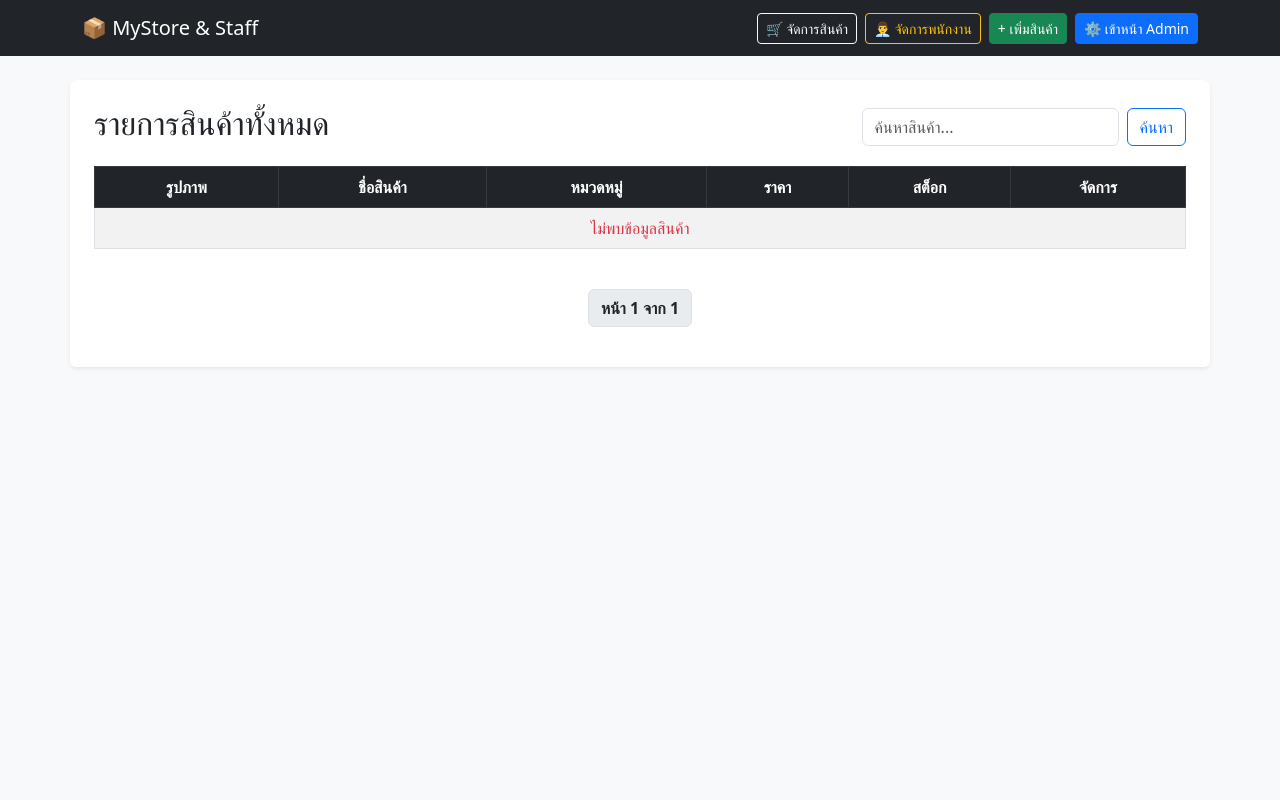
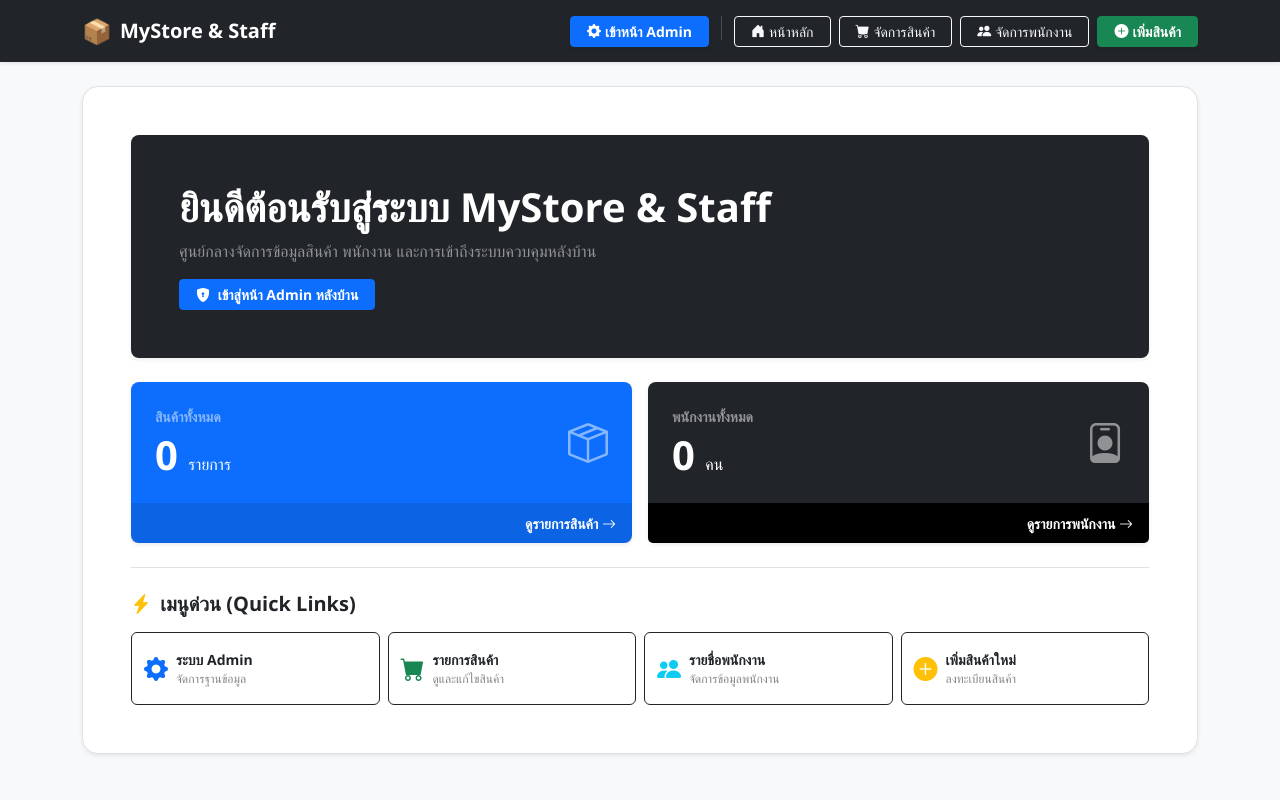
Before and after one commit to polakitjim/workshop4, a Django app: page / in a window 1280 px wide. Run offline with Django 5.2, Linux system fonts and the light colour scheme; data that the repository does not hold is empty.

Commit message:
Improve UI layout and prioritize Admin button

```diff
--- a/myproject/urls.py
+++ b/myproject/urls.py
@@ -1,12 +1,14 @@
 from django.contrib import admin
-from django.urls import path, include
-from django.conf import settings
-from django.conf.urls.static import static
+from django.urls import path
+from store import views  # ดึง views จากแอป store
 
 urlpatterns = [
     path('admin/', admin.site.urls),
-    path('', include('store.urls')),
+    path('', views.home, name='home'),  # กำหนดให้หน้าแรกสุดชี้ไปที่หน้า home
+    path('products/', views.product_list, name='product_list'),
+    path('products/create/', views.product_create, name='product_create'),
+    path('products/<int:pk>/update/', views.product_update, name='product_update'),
+    path('products/<int:pk>/delete/', views.product_delete, name='product_delete'),
+    path('employees/', views.employee_list, name='employee_list'),
+    path('employees/create/', views.employee_create, name='employee_create'),
 ]
-
-if settings.DEBUG:
-    urlpatterns += static(settings.MEDIA_URL, document_root=settings.MEDIA_ROOT)
--- a/store/templates/store/base.html
+++ b/store/templates/store/base.html
@@ -2,24 +2,74 @@
 <html lang="th">
 <head>
     <meta charset="UTF-8">
-    <title>ระบบจัดการ</title>
+    <meta name="viewport" content="width=device-width, initial-scale=1.0">
+    <title>MyStore & Staff System</title>
+    <!-- Bootstrap 5 CSS & Icons -->
     <link href="https://cdn.jsdelivr.net/npm/bootstrap@5.3.0/dist/css/bootstrap.min.css" rel="stylesheet">
+    <link rel="stylesheet" href="https://cdn.jsdelivr.net/npm/bootstrap-icons@1.11.0/font/bootstrap-icons.css">
+    <style>
+        body { font-family: 'Segoe UI', Tahoma, Geneva, Verdana, sans-serif; }
+        .nav-link { transition: all 0.2s ease-in-out; }
+        .nav-link:hover { opacity: 0.85; }
+    </style>
 </head>
 <body class="bg-light">
-    <nav class="navbar navbar-expand-lg navbar-dark bg-dark mb-4">
+
+    <!-- Navbar -->
+    <nav class="navbar navbar-expand-lg navbar-dark bg-dark shadow-sm py-2">
         <div class="container">
-            <a class="navbar-brand" href="{% url 'product_list' %}">📦 MyStore & Staff</a>
-            <div class="ms-auto d-flex align-items-center">
-                <a class="btn btn-outline-light btn-sm me-2" href="{% url 'product_list' %}">🛒 จัดการสินค้า</a>
-                <a class="btn btn-outline-warning btn-sm me-2" href="{% url 'employee_list' %}">👨‍💼 จัดการพนักงาน</a>
-                <a class="btn btn-success btn-sm me-2" href="{% url 'product_create' %}">+ เพิ่มสินค้า</a>
-                <!-- ปุ่มเข้าหน้า Admin ที่เพิ่มเข้ามา -->
-                <a class="btn btn-primary btn-sm" href="/admin/" target="_blank">⚙️ เข้าหน้า Admin</a>
+            <!-- Logo / Brand Name -->
+            <a class="navbar-brand fw-bold d-flex align-items-center gap-2" href="{% url 'home' %}">
+                <span class="fs-4">📦</span>
+                <span>MyStore & Staff</span>
+            </a>
+
+            <!-- Mobile Toggle Button -->
+            <button class="navbar-toggler" type="button" data-bs-toggle="collapse" data-bs-target="#navbarNav">
+                <span class="navbar-toggler-icon"></span>
+            </button>
+
+            <!-- Navigation Links & Action Buttons -->
+            <div class="collapse navbar-collapse" id="navbarNav">
+                <div class="ms-auto d-flex align-items-center flex-wrap gap-2 mt-2 mt-lg-0">
+
+                    <!-- 1. ปุ่ม Admin ขึ้นก่อนตามโจทย์ -->
+                    <a class="btn btn-primary btn-sm px-3 shadow-sm d-flex align-items-center gap-1 fw-semibold" href="/admin/" target="_blank">
+                        <i class="bi bi-gear-fill"></i> เข้าหน้า Admin
+                    </a>
+
+                    <div class="vr bg-secondary mx-1 d-none d-lg-block" style="height: 24px; opacity: 0.5;"></div>
+
+                    <!-- 2. เมนูตัวเลือกอื่นๆ -->
+                    <a class="btn btn-outline-light btn-sm px-3 d-flex align-items-center gap-1" href="{% url 'home' %}">
+                        <i class="bi bi-house-door-fill"></i> หน้าหลัก
+                    </a>
+
+                    <a class="btn btn-outline-light btn-sm px-3 d-flex align-items-center gap-1" href="{% url 'product_list' %}">
+                        <i class="bi bi-cart-fill"></i> จัดการสินค้า
+                    </a>
+
+                    <a class="btn btn-outline-light btn-sm px-3 d-flex align-items-center gap-1" href="{% url 'employee_list' %}">
+                        <i class="bi bi-people-fill"></i> จัดการพนักงาน
+                    </a>
+
+                    <a class="btn btn-success btn-sm px-3 shadow-sm d-flex align-items-center gap-1 fw-semibold" href="{% url 'product_create' %}">
+                        <i class="bi bi-plus-circle-fill"></i> เพิ่มสินค้า
+                    </a>
+
+                </div>
             </div>
         </div>
     </nav>
-    <div class="container bg-white p-4 shadow-sm rounded">
-        {% block content %}{% endblock %}
-    </div>
+
+    <!-- Main Content Container -->
+    <main class="container my-4">
+        <div class="bg-white p-4 p-md-5 rounded-4 shadow-sm border">
+            {% block content %}{% endblock %}
+        </div>
+    </main>
+
+    <!-- Bootstrap JS Bundle -->
+    <script src="https://cdn.jsdelivr.net/npm/bootstrap@5.3.0/dist/js/bootstrap.bundle.min.js"></script>
 </body>
 </html>
--- /dev/null
+++ b/store/templates/store/home.html
@@ -0,0 +1,90 @@
+{% extends 'store/base.html' %}
+
+{% block content %}
+<!-- Welcome Banner -->
+<div class="p-4 p-md-5 mb-4 rounded-3 bg-dark text-white shadow-sm position-relative overflow-hidden">
+    <div class="col-md-8 position-relative z-1">
+        <h1 class="display-6 fw-bold mb-2">ยินดีต้อนรับสู่ระบบ MyStore & Staff</h1>
+        <p class="text-white-50 fs-6 mb-3">ศูนย์กลางจัดการข้อมูลสินค้า พนักงาน และการเข้าถึงระบบควบคุมหลังบ้าน</p>
+        <a href="/admin/" target="_blank" class="btn btn-primary btn-sm px-3 fw-semibold">
+            <i class="bi bi-shield-lock-fill me-1"></i> เข้าสู่หน้า Admin หลังบ้าน
+        </a>
+    </div>
+</div>
+
+<!-- Dashboard Stat Cards -->
+<div class="row g-3 mb-4">
+    <div class="col-md-6">
+        <div class="card border-0 shadow-sm bg-primary text-white h-100 rounded-3">
+            <div class="card-body p-4 d-flex align-items-center justify-content-between">
+                <div>
+                    <div class="text-white-50 small text-uppercase fw-semibold mb-1">สินค้าทั้งหมด</div>
+                    <h2 class="display-6 fw-bold mb-0">{{ total_products }} <span class="fs-6 fw-normal">รายการ</span></h2>
+                </div>
+                <div class="fs-1 opacity-50"><i class="bi bi-box-seam"></i></div>
+            </div>
+            <div class="card-footer bg-black bg-opacity-10 border-0 text-end py-2">
+                <a href="{% url 'product_list' %}" class="text-white text-decoration-none small fw-semibold">ดูรายการสินค้า <i class="bi bi-arrow-right"></i></a>
+            </div>
+        </div>
+    </div>
+
+    <div class="col-md-6">
+        <div class="card border-0 shadow-sm bg-dark text-white h-100 rounded-3">
+            <div class="card-body p-4 d-flex align-items-center justify-content-between">
+                <div>
+                    <div class="text-white-50 small text-uppercase fw-semibold mb-1">พนักงานทั้งหมด</div>
+                    <h2 class="display-6 fw-bold mb-0">{{ total_employees }} <span class="fs-6 fw-normal">คน</span></h2>
+                </div>
+                <div class="fs-1 opacity-50"><i class="bi bi-person-badge"></i></div>
+            </div>
+            <div class="card-footer bg-black bg-opacity-20 border-0 text-end py-2">
+                <a href="{% url 'employee_list' %}" class="text-white text-decoration-none small fw-semibold">ดูรายการพนักงาน <i class="bi bi-arrow-right"></i></a>
+            </div>
+        </div>
+    </div>
+</div>
+
+<!-- Quick Actions Section -->
+<div class="border-top pt-4">
+    <h5 class="fw-bold mb-3"><i class="bi bi-lightning-charge-fill text-warning me-1"></i> เมนูด่วน (Quick Links)</h5>
+    <div class="row g-2">
+        <div class="col-6 col-md-3">
+            <a href="/admin/" target="_blank" class="btn btn-outline-dark w-100 py-3 text-start d-flex align-items-center gap-2">
+                <i class="bi bi-gear-fill fs-4 text-primary"></i>
+                <div>
+                    <div class="fw-bold small">ระบบ Admin</div>
+                    <div class="text-muted opacity-75" style="font-size: 0.75rem;">จัดการฐานข้อมูล</div>
+                </div>
+            </a>
+        </div>
+        <div class="col-6 col-md-3">
+            <a href="{% url 'product_list' %}" class="btn btn-outline-dark w-100 py-3 text-start d-flex align-items-center gap-2">
+                <i class="bi bi-cart-fill fs-4 text-success"></i>
+                <div>
+                    <div class="fw-bold small">รายการสินค้า</div>
+                    <div class="text-muted opacity-75" style="font-size: 0.75rem;">ดูและแก้ไขสินค้า</div>
+                </div>
+            </a>
+        </div>
+        <div class="col-6 col-md-3">
+            <a href="{% url 'employee_list' %}" class="btn btn-outline-dark w-100 py-3 text-start d-flex align-items-center gap-2">
+                <i class="bi bi-people-fill fs-4 text-info"></i>
+                <div>
+                    <div class="fw-bold small">รายชื่อพนักงาน</div>
+                    <div class="text-muted opacity-75" style="font-size: 0.75rem;">จัดการข้อมูลพนักงาน</div>
+                </div>
+            </a>
+        </div>
+        <div class="col-6 col-md-3">
+            <a href="{% url 'product_create' %}" class="btn btn-outline-dark w-100 py-3 text-start d-flex align-items-center gap-2">
+                <i class="bi bi-plus-circle-fill fs-4 text-warning"></i>
+                <div>
+                    <div class="fw-bold small">เพิ่มสินค้าใหม่</div>
+                    <div class="text-muted opacity-75" style="font-size: 0.75rem;">ลงทะเบียนสินค้า</div>
+                </div>
+            </a>
+        </div>
+    </div>
+</div>
+{% endblock %}
--- a/store/views.py
+++ b/store/views.py
@@ -1,7 +1,20 @@
 from django.shortcuts import render, redirect, get_object_or_404
 from django.core.paginator import Paginator
-from .models import Product
+from .models import Product, Employee
 from .forms import ProductForm
+
+# Home / Dashboard Page
+def home(request):
+    total_products = Product.objects.count()
+    total_employees = Employee.objects.count()
+    recent_products = Product.objects.all().order_by('-id')[:4]
+
+    context = {
+        'total_products': total_products,
+        'total_employees': total_employees,
+        'recent_products': recent_products,
+    }
+    return render(request, 'store/home.html', context)
 
 # Read & Search & Pagination
 def product_list(request):
@@ -48,15 +61,13 @@ def product_delete(request, pk):
         return redirect('product_list')
     return render(request, 'store/product_confirm_delete.html', {'product': product})
 
+# Employee Views
 def employee_list(request):
-    from .models import Employee
     employees = Employee.objects.all()
     return render(request, 'store/employee_list.html', {'employees': employees})
 
 def employee_create(request):
-    from .models import Employee
     if request.method == 'POST':
-        # แบบง่าย: รับค่าจาก request.POST ตรงๆ
         Employee.objects.create(
             name=request.POST['name'],
             position=request.POST['position'],
```
